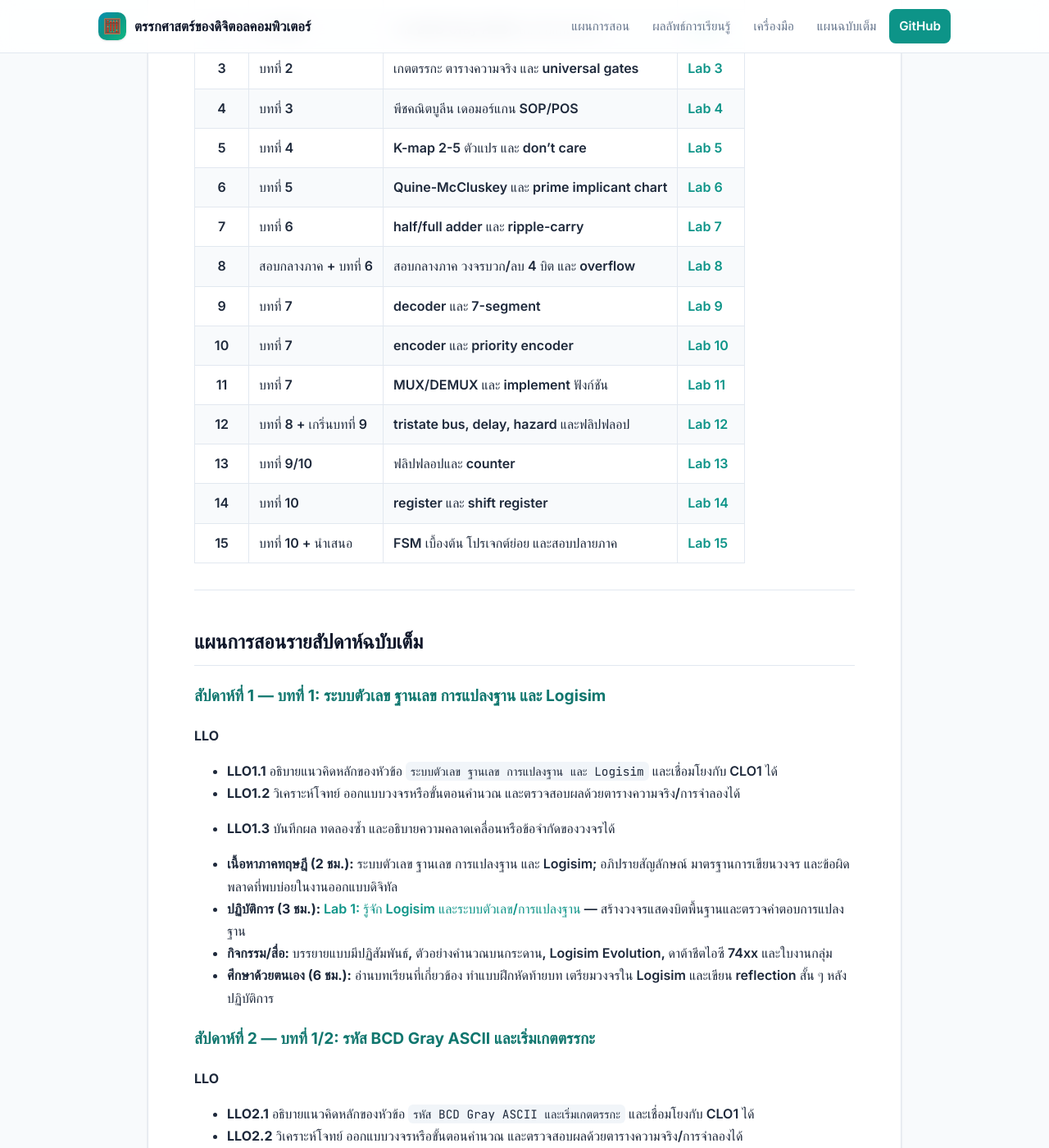
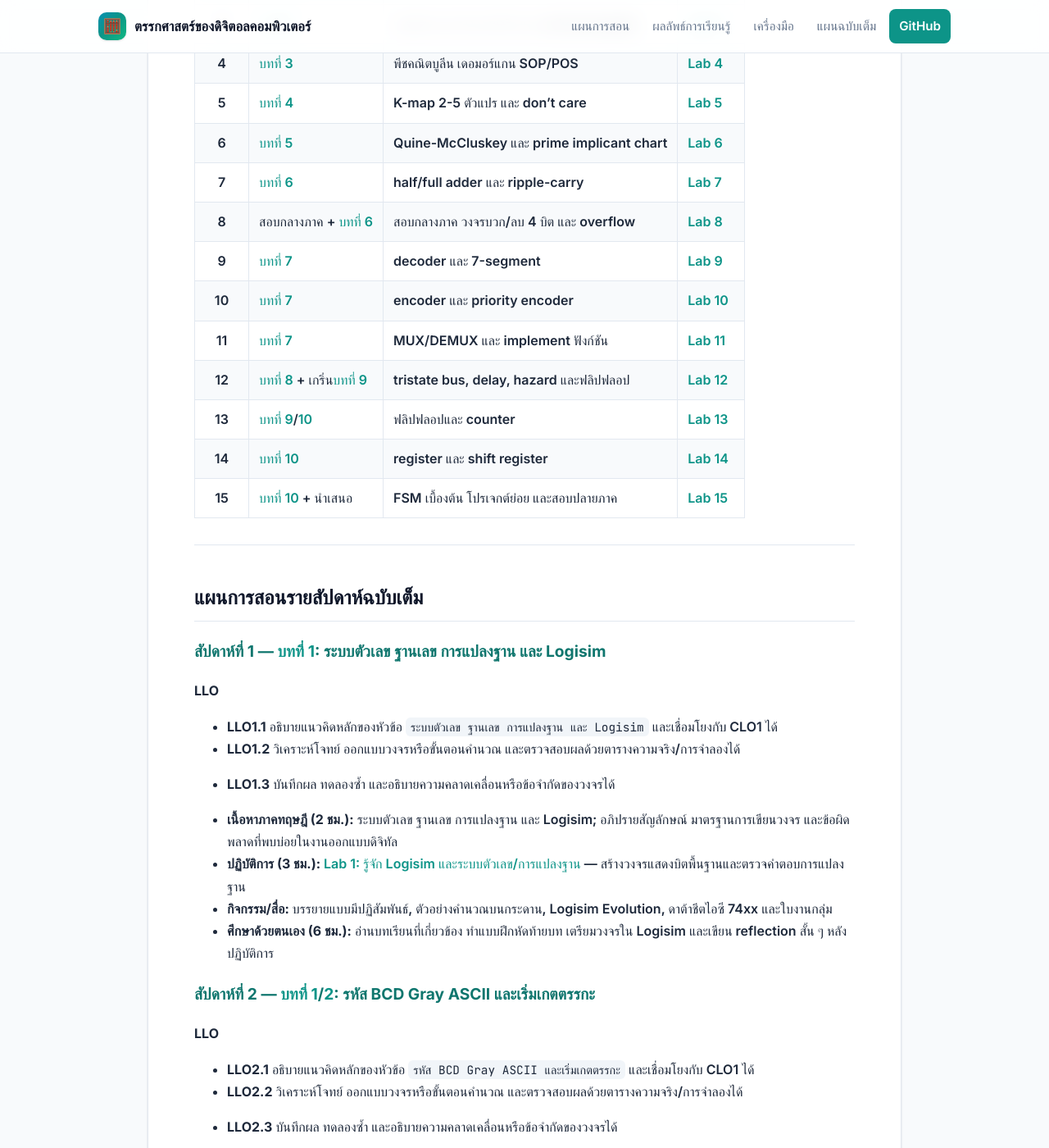
Before and after one commit to alfaXphoori/DigitalComputer, a Jekyll site: the page built from weekly-lesson-plan.md, in a window 1280 px wide and 1400 px high, scrolled down 2097 px. Shown: the whole window at 82% size. Built offline with Jekyll 4.4.1, drawn with Linux system fonts in a browser that asks for light colours; some web fonts are replaced; our own code applies the rules of GitHub Pages for plain Markdown files; some of the changed text lies outside the part shown.

Commit message:
Complete cross-links in weekly plan and summary
- weekly-lesson-plan: link every "บทที่ N" to its chapter (table + week sections)
- summary: add links to all 15 labs + related-docs section
- make summary reachable from index chapters list and footer
- fix duplicated faculty name in footer/weekly

Co-Authored-By: Claude Opus 4.8 <noreply@anthropic.com>

```diff
--- a/_includes/footer.html
+++ b/_includes/footer.html
@@ -2,13 +2,14 @@
   <div class="container footer__grid">
     <div>
       <div class="footer__brand">🧮 ตรรกศาสตร์ของดิจิตอลคอมพิวเตอร์ (Digital Computer Logic)</div>
-      <small>วิศวกรรมศาสตรบัณฑิต สาขาวิชาวิศวกรรมคอมพิวเตอร์ สาขาวิชาวิศวกรรมคอมพิวเตอร์<br>ชั้นปีที่ 1 · ภาคการศึกษาที่ 2/2568 · ผู้สอน: ภูริ จันทิมา</small>
+      <small>วิศวกรรมศาสตรบัณฑิต สาขาวิชาวิศวกรรมคอมพิวเตอร์<br>ชั้นปีที่ 1 · ภาคการศึกษาที่ 2/2568 · ผู้สอน: ภูริ จันทิมา</small>
     </div>
     <div>
       <div class="footer__heading">ติดต่อ</div>
       <small>
         <a href="https://www.facebook.com/phoori.alfa/" target="_blank" rel="noopener">📘 Facebook: ภูริ จันทิมา</a><br>
         <a href="{{ '/weekly-lesson-plan.html' | relative_url }}">แผนการจัดการเรียนรู้รายสัปดาห์</a><br>
+        <a href="{{ '/chapters/summary.html' | relative_url }}">สรุปทบทวนรายวิชา</a><br>
         <a href="https://github.com/{{ site.repository }}" target="_blank" rel="noopener">ซอร์สโค้ดบน GitHub</a><br>
         สร้างด้วย GitHub Pages
       </small>
--- a/index.html
+++ b/index.html
@@ -102,6 +102,7 @@ title: หน้าแรก
       <li><a class="link-list__item" href="{{ '/chapters/ch08-tristate-timing/' | relative_url }}"><span class="link-list__icon">⏱️</span><span class="link-list__text"><span class="link-list__title">บทที่ 8</span><span class="link-list__desc">เกตไตรสเตดและเวลาหน่วงของวงจร (Tristate Gates, Speed & Delay)</span></span></a></li>
       <li><a class="link-list__item" href="{{ '/chapters/ch09-sequential-flipflop/' | relative_url }}"><span class="link-list__icon">🔁</span><span class="link-list__text"><span class="link-list__title">บทที่ 9</span><span class="link-list__desc">วงจรเชิงลำดับและฟลิปฟลอป (Sequential Circuits & Flip-Flops)</span></span></a></li>
       <li><a class="link-list__item" href="{{ '/chapters/ch10-counter-register/' | relative_url }}"><span class="link-list__icon">💾</span><span class="link-list__text"><span class="link-list__title">บทที่ 10</span><span class="link-list__desc">เคาน์เตอร์และเรจิสเตอร์ (Counters & Registers)</span></span></a></li>
+      <li><a class="link-list__item" href="{{ '/chapters/summary.html' | relative_url }}"><span class="link-list__icon">📝</span><span class="link-list__text"><span class="link-list__title">สรุปทบทวน</span><span class="link-list__desc">สรุปบทเรียน 10 บท สูตรที่ใช้บ่อย และลิงก์บท/ปฏิบัติการครบ</span></span></a></li>
 </ul></div></section>
 <section class="section" id="labs"><div class="container"><div class="section__head"><h2>ปฏิบัติการทั้งหมด</h2><p>ใบงาน 15 ปฏิบัติการ</p></div><ul class="link-list">
       <li><a class="link-list__item" href="{{ '/labs/lab01-logisim-number-systems.html' | relative_url }}"><span class="link-list__icon">🔬</span><span class="link-list__text"><span class="link-list__title">Lab 1</span><span class="link-list__desc">รู้จัก Logisim และระบบตัวเลข/การแปลงฐาน</span></span></a></li>
--- a/weekly-lesson-plan.md
+++ b/weekly-lesson-plan.md
@@ -49,27 +49,27 @@
 
 | สัปดาห์ | บทเรียน | เนื้อหา | ปฏิบัติการ |
 |:---:|---|---|---|
-| 1 | บทที่ 1 | ระบบตัวเลข ฐานเลข การแปลงฐาน และ Logisim | [Lab 1](labs/lab01-logisim-number-systems.html) |
-| 2 | บทที่ 1/2 | รหัส BCD Gray ASCII และเริ่มเกตตรรกะ | [Lab 2](labs/lab02-codes-bcd-gray.html) |
-| 3 | บทที่ 2 | เกตตรรกะ ตารางความจริง และ universal gates | [Lab 3](labs/lab03-logic-gates.html) |
-| 4 | บทที่ 3 | พีชคณิตบูลีน เดอมอร์แกน SOP/POS | [Lab 4](labs/lab04-boolean-demorgan.html) |
-| 5 | บทที่ 4 | K-map 2-5 ตัวแปร และ don't care | [Lab 5](labs/lab05-karnaugh-map.html) |
-| 6 | บทที่ 5 | Quine-McCluskey และ prime implicant chart | [Lab 6](labs/lab06-tabulation-method.html) |
-| 7 | บทที่ 6 | half/full adder และ ripple-carry | [Lab 7](labs/lab07-half-full-adder.html) |
-| 8 | สอบกลางภาค + บทที่ 6 | สอบกลางภาค วงจรบวก/ลบ 4 บิต และ overflow | [Lab 8](labs/lab08-adder-subtractor.html) |
-| 9 | บทที่ 7 | decoder และ 7-segment | [Lab 9](labs/lab09-decoder-7segment.html) |
-| 10 | บทที่ 7 | encoder และ priority encoder | [Lab 10](labs/lab10-encoder-priority.html) |
-| 11 | บทที่ 7 | MUX/DEMUX และ implement ฟังก์ชัน | [Lab 11](labs/lab11-mux-demux.html) |
-| 12 | บทที่ 8 + เกริ่นบทที่ 9 | tristate bus, delay, hazard และฟลิปฟลอป | [Lab 12](labs/lab12-flip-flops.html) |
-| 13 | บทที่ 9/10 | ฟลิปฟลอปและ counter | [Lab 13](labs/lab13-counters.html) |
-| 14 | บทที่ 10 | register และ shift register | [Lab 14](labs/lab14-shift-registers.html) |
-| 15 | บทที่ 10 + นำเสนอ | FSM เบื้องต้น โปรเจกต์ย่อย และสอบปลายภาค | [Lab 15](labs/lab15-mini-project.html) |
+| 1 | [บทที่ 1](chapters/ch01-number-systems/) | ระบบตัวเลข ฐานเลข การแปลงฐาน และ Logisim | [Lab 1](labs/lab01-logisim-number-systems.html) |
+| 2 | [บทที่ 1](chapters/ch01-number-systems/)/[2](chapters/ch02-logic-gates/) | รหัส BCD Gray ASCII และเริ่มเกตตรรกะ | [Lab 2](labs/lab02-codes-bcd-gray.html) |
+| 3 | [บทที่ 2](chapters/ch02-logic-gates/) | เกตตรรกะ ตารางความจริง และ universal gates | [Lab 3](labs/lab03-logic-gates.html) |
+| 4 | [บทที่ 3](chapters/ch03-boolean-algebra/) | พีชคณิตบูลีน เดอมอร์แกน SOP/POS | [Lab 4](labs/lab04-boolean-demorgan.html) |
+| 5 | [บทที่ 4](chapters/ch04-karnaugh-map/) | K-map 2-5 ตัวแปร และ don't care | [Lab 5](labs/lab05-karnaugh-map.html) |
+| 6 | [บทที่ 5](chapters/ch05-tabulation-method/) | Quine-McCluskey และ prime implicant chart | [Lab 6](labs/lab06-tabulation-method.html) |
+| 7 | [บทที่ 6](chapters/ch06-combinational-arithmetic/) | half/full adder และ ripple-carry | [Lab 7](labs/lab07-half-full-adder.html) |
+| 8 | สอบกลางภาค + [บทที่ 6](chapters/ch06-combinational-arithmetic/) | สอบกลางภาค วงจรบวก/ลบ 4 บิต และ overflow | [Lab 8](labs/lab08-adder-subtractor.html) |
+| 9 | [บทที่ 7](chapters/ch07-decoder-encoder-mux/) | decoder และ 7-segment | [Lab 9](labs/lab09-decoder-7segment.html) |
+| 10 | [บทที่ 7](chapters/ch07-decoder-encoder-mux/) | encoder และ priority encoder | [Lab 10](labs/lab10-encoder-priority.html) |
+| 11 | [บทที่ 7](chapters/ch07-decoder-encoder-mux/) | MUX/DEMUX และ implement ฟังก์ชัน | [Lab 11](labs/lab11-mux-demux.html) |
+| 12 | [บทที่ 8](chapters/ch08-tristate-timing/) + เกริ่น[บทที่ 9](chapters/ch09-sequential-flipflop/) | tristate bus, delay, hazard และฟลิปฟลอป | [Lab 12](labs/lab12-flip-flops.html) |
+| 13 | [บทที่ 9](chapters/ch09-sequential-flipflop/)/[10](chapters/ch10-counter-register/) | ฟลิปฟลอปและ counter | [Lab 13](labs/lab13-counters.html) |
+| 14 | [บทที่ 10](chapters/ch10-counter-register/) | register และ shift register | [Lab 14](labs/lab14-shift-registers.html) |
+| 15 | [บทที่ 10](chapters/ch10-counter-register/) + นำเสนอ | FSM เบื้องต้น โปรเจกต์ย่อย และสอบปลายภาค | [Lab 15](labs/lab15-mini-project.html) |
 
 ---
 
 ## แผนการสอนรายสัปดาห์ฉบับเต็ม
 
-### สัปดาห์ที่ 1 — บทที่ 1: ระบบตัวเลข ฐานเลข การแปลงฐาน และ Logisim
+### สัปดาห์ที่ 1 — [บทที่ 1](chapters/ch01-number-systems/): ระบบตัวเลข ฐานเลข การแปลงฐาน และ Logisim
 
 **LLO**
 - **LLO1.1** อธิบายแนวคิดหลักของหัวข้อ `ระบบตัวเลข ฐานเลข การแปลงฐาน และ Logisim` และเชื่อมโยงกับ CLO1 ได้
@@ -81,7 +81,7 @@
 - **กิจกรรม/สื่อ:** บรรยายแบบมีปฏิสัมพันธ์, ตัวอย่างคำนวณบนกระดาน, Logisim Evolution, ดาต้าชีตไอซี 74xx และใบงานกลุ่ม
 - **ศึกษาด้วยตนเอง (6 ชม.):** อ่านบทเรียนที่เกี่ยวข้อง ทำแบบฝึกหัดท้ายบท เตรียมวงจรใน Logisim และเขียน reflection สั้น ๆ หลังปฏิบัติการ
 
-### สัปดาห์ที่ 2 — บทที่ 1/2: รหัส BCD Gray ASCII และเริ่มเกตตรรกะ
+### สัปดาห์ที่ 2 — [บทที่ 1](chapters/ch01-number-systems/)/[2](chapters/ch02-logic-gates/): รหัส BCD Gray ASCII และเริ่มเกตตรรกะ
 
 **LLO**
 - **LLO2.1** อธิบายแนวคิดหลักของหัวข้อ `รหัส BCD Gray ASCII และเริ่มเกตตรรกะ` และเชื่อมโยงกับ CLO1 ได้
@@ -93,7 +93,7 @@
 - **กิจกรรม/สื่อ:** บรรยายแบบมีปฏิสัมพันธ์, ตัวอย่างคำนวณบนกระดาน, Logisim Evolution, ดาต้าชีตไอซี 74xx และใบงานกลุ่ม
 - **ศึกษาด้วยตนเอง (6 ชม.):** อ่านบทเรียนที่เกี่ยวข้อง ทำแบบฝึกหัดท้ายบท เตรียมวงจรใน Logisim และเขียน reflection สั้น ๆ หลังปฏิบัติการ
 
-### สัปดาห์ที่ 3 — บทที่ 2: เกตตรรกะ ตารางความจริง และ universal gates
+### สัปดาห์ที่ 3 — [บทที่ 2](chapters/ch02-logic-gates/): เกตตรรกะ ตารางความจริง และ universal gates
 
 **LLO**
 - **LLO3.1** อธิบายแนวคิดหลักของหัวข้อ `เกตตรรกะ ตารางความจริง และ universal gates` และเชื่อมโยงกับ CLO2 ได้
@@ -105,7 +105,7 @@
 - **กิจกรรม/สื่อ:** บรรยายแบบมีปฏิสัมพันธ์, ตัวอย่างคำนวณบนกระดาน, Logisim Evolution, ดาต้าชีตไอซี 74xx และใบงานกลุ่ม
 - **ศึกษาด้วยตนเอง (6 ชม.):** อ่านบทเรียนที่เกี่ยวข้อง ทำแบบฝึกหัดท้ายบท เตรียมวงจรใน Logisim และเขียน reflection สั้น ๆ หลังปฏิบัติการ
 
-### สัปดาห์ที่ 4 — บทที่ 3: พีชคณิตบูลีน เดอมอร์แกน SOP/POS
+### สัปดาห์ที่ 4 — [บทที่ 3](chapters/ch03-boolean-algebra/): พีชคณิตบูลีน เดอมอร์แกน SOP/POS
 
 **LLO**
 - **LLO4.1** อธิบายแนวคิดหลักของหัวข้อ `พีชคณิตบูลีน เดอมอร์แกน SOP/POS` และเชื่อมโยงกับ CLO2 ได้
@@ -117,7 +117,7 @@
 - **กิจกรรม/สื่อ:** บรรยายแบบมีปฏิสัมพันธ์, ตัวอย่างคำนวณบนกระดาน, Logisim Evolution, ดาต้าชีตไอซี 74xx และใบงานกลุ่ม
 - **ศึกษาด้วยตนเอง (6 ชม.):** อ่านบทเรียนที่เกี่ยวข้อง ทำแบบฝึกหัดท้ายบท เตรียมวงจรใน Logisim และเขียน reflection สั้น ๆ หลังปฏิบัติการ
 
-### สัปดาห์ที่ 5 — บทที่ 4: K-map 2-5 ตัวแปร และ don't care
+### สัปดาห์ที่ 5 — [บทที่ 4](chapters/ch04-karnaugh-map/): K-map 2-5 ตัวแปร และ don't care
 
 **LLO**
 - **LLO5.1** อธิบายแนวคิดหลักของหัวข้อ `K-map 2-5 ตัวแปร และ don't care` และเชื่อมโยงกับ CLO2 ได้
@@ -129,7 +129,7 @@
 - **กิจกรรม/สื่อ:** บรรยายแบบมีปฏิสัมพันธ์, ตัวอย่างคำนวณบนกระดาน, Logisim Evolution, ดาต้าชีตไอซี 74xx และใบงานกลุ่ม
 - **ศึกษาด้วยตนเอง (6 ชม.):** อ่านบทเรียนที่เกี่ยวข้อง ทำแบบฝึกหัดท้ายบท เตรียมวงจรใน Logisim และเขียน reflection สั้น ๆ หลังปฏิบัติการ
 
-### สัปดาห์ที่ 6 — บทที่ 5: Quine-McCluskey และ prime implicant chart
+### สัปดาห์ที่ 6 — [บทที่ 5](chapters/ch05-tabulation-method/): Quine-McCluskey และ prime implicant chart
 
 **LLO**
 - **LLO6.1** อธิบายแนวคิดหลักของหัวข้อ `Quine-McCluskey และ prime implicant chart` และเชื่อมโยงกับ CLO3 ได้
@@ -141,7 +141,7 @@
 - **กิจกรรม/สื่อ:** บรรยายแบบมีปฏิสัมพันธ์, ตัวอย่างคำนวณบนกระดาน, Logisim Evolution, ดาต้าชีตไอซี 74xx และใบงานกลุ่ม
 - **ศึกษาด้วยตนเอง (6 ชม.):** อ่านบทเรียนที่เกี่ยวข้อง ทำแบบฝึกหัดท้ายบท เตรียมวงจรใน Logisim และเขียน reflection สั้น ๆ หลังปฏิบัติการ
 
-### สัปดาห์ที่ 7 — บทที่ 6: half/full adder และ ripple-carry
+### สัปดาห์ที่ 7 — [บทที่ 6](chapters/ch06-combinational-arithmetic/): half/full adder และ ripple-carry
 
 **LLO**
 - **LLO7.1** อธิบายแนวคิดหลักของหัวข้อ `half/full adder และ ripple-carry` และเชื่อมโยงกับ CLO3 ได้
@@ -153,7 +153,7 @@
 - **กิจกรรม/สื่อ:** บรรยายแบบมีปฏิสัมพันธ์, ตัวอย่างคำนวณบนกระดาน, Logisim Evolution, ดาต้าชีตไอซี 74xx และใบงานกลุ่ม
 - **ศึกษาด้วยตนเอง (6 ชม.):** อ่านบทเรียนที่เกี่ยวข้อง ทำแบบฝึกหัดท้ายบท เตรียมวงจรใน Logisim และเขียน reflection สั้น ๆ หลังปฏิบัติการ
 
-### สัปดาห์ที่ 8 — สอบกลางภาค + บทที่ 6: สอบกลางภาค วงจรบวก/ลบ 4 บิต และ overflow
+### สัปดาห์ที่ 8 — สอบกลางภาค + [บทที่ 6](chapters/ch06-combinational-arithmetic/): สอบกลางภาค วงจรบวก/ลบ 4 บิต และ overflow
 
 **LLO**
 - **LLO8.1** อธิบายแนวคิดหลักของหัวข้อ `สอบกลางภาค วงจรบวก/ลบ 4 บิต และ overflow` และเชื่อมโยงกับ CLO3 ได้
@@ -165,7 +165,7 @@
 - **กิจกรรม/สื่อ:** บรรยายแบบมีปฏิสัมพันธ์, ตัวอย่างคำนวณบนกระดาน, Logisim Evolution, ดาต้าชีตไอซี 74xx และใบงานกลุ่ม
 - **ศึกษาด้วยตนเอง (6 ชม.):** อ่านบทเรียนที่เกี่ยวข้อง ทำแบบฝึกหัดท้ายบท เตรียมวงจรใน Logisim และเขียน reflection สั้น ๆ หลังปฏิบัติการ
 
-### สัปดาห์ที่ 9 — บทที่ 7: decoder และ 7-segment
+### สัปดาห์ที่ 9 — [บทที่ 7](chapters/ch07-decoder-encoder-mux/): decoder และ 7-segment
 
 **LLO**
 - **LLO9.1** อธิบายแนวคิดหลักของหัวข้อ `decoder และ 7-segment` และเชื่อมโยงกับ CLO4 ได้
@@ -177,7 +177,7 @@
 - **กิจกรรม/สื่อ:** บรรยายแบบมีปฏิสัมพันธ์, ตัวอย่างคำนวณบนกระดาน, Logisim Evolution, ดาต้าชีตไอซี 74xx และใบงานกลุ่ม
 - **ศึกษาด้วยตนเอง (6 ชม.):** อ่านบทเรียนที่เกี่ยวข้อง ทำแบบฝึกหัดท้ายบท เตรียมวงจรใน Logisim และเขียน reflection สั้น ๆ หลังปฏิบัติการ
 
-### สัปดาห์ที่ 10 — บทที่ 7: encoder และ priority encoder
+### สัปดาห์ที่ 10 — [บทที่ 7](chapters/ch07-decoder-encoder-mux/): encoder และ priority encoder
 
 **LLO**
 - **LLO10.1** อธิบายแนวคิดหลักของหัวข้อ `encoder และ priority encoder` และเชื่อมโยงกับ CLO4 ได้
@@ -189,7 +189,7 @@
 - **กิจกรรม/สื่อ:** บรรยายแบบมีปฏิสัมพันธ์, ตัวอย่างคำนวณบนกระดาน, Logisim Evolution, ดาต้าชีตไอซี 74xx และใบงานกลุ่ม
 - **ศึกษาด้วยตนเอง (6 ชม.):** อ่านบทเรียนที่เกี่ยวข้อง ทำแบบฝึกหัดท้ายบท เตรียมวงจรใน Logisim และเขียน reflection สั้น ๆ หลังปฏิบัติการ
 
-### สัปดาห์ที่ 11 — บทที่ 7: MUX/DEMUX และ implement ฟังก์ชัน
+### สัปดาห์ที่ 11 — [บทที่ 7](chapters/ch07-decoder-encoder-mux/): MUX/DEMUX และ implement ฟังก์ชัน
 
 **LLO**
 - **LLO11.1** อธิบายแนวคิดหลักของหัวข้อ `MUX/DEMUX และ implement ฟังก์ชัน` และเชื่อมโยงกับ CLO4 ได้
@@ -201,7 +201,7 @@
 - **กิจกรรม/สื่อ:** บรรยายแบบมีปฏิสัมพันธ์, ตัวอย่างคำนวณบนกระดาน, Logisim Evolution, ดาต้าชีตไอซี 74xx และใบงานกลุ่ม
 - **ศึกษาด้วยตนเอง (6 ชม.):** อ่านบทเรียนที่เกี่ยวข้อง ทำแบบฝึกหัดท้ายบท เตรียมวงจรใน Logisim และเขียน reflection สั้น ๆ หลังปฏิบัติการ
 
-### สัปดาห์ที่ 12 — บทที่ 8 + เกริ่นบทที่ 9: tristate bus, delay, hazard และฟลิปฟลอป
+### สัปดาห์ที่ 12 — [บทที่ 8](chapters/ch08-tristate-timing/) + เกริ่น[บทที่ 9](chapters/ch09-sequential-flipflop/): tristate bus, delay, hazard และฟลิปฟลอป
 
 **LLO**
 - **LLO12.1** อธิบายแนวคิดหลักของหัวข้อ `tristate bus, delay, hazard และฟลิปฟลอป` และเชื่อมโยงกับ CLO4 ได้
@@ -213,7 +213,7 @@
 - **กิจกรรม/สื่อ:** บรรยายแบบมีปฏิสัมพันธ์, ตัวอย่างคำนวณบนกระดาน, Logisim Evolution, ดาต้าชีตไอซี 74xx และใบงานกลุ่ม
 - **ศึกษาด้วยตนเอง (6 ชม.):** อ่านบทเรียนที่เกี่ยวข้อง ทำแบบฝึกหัดท้ายบท เตรียมวงจรใน Logisim และเขียน reflection สั้น ๆ หลังปฏิบัติการ
 
-### สัปดาห์ที่ 13 — บทที่ 9/10: ฟลิปฟลอปและ counter
+### สัปดาห์ที่ 13 — [บทที่ 9](chapters/ch09-sequential-flipflop/)/[10](chapters/ch10-counter-register/): ฟลิปฟลอปและ counter
 
 **LLO**
 - **LLO13.1** อธิบายแนวคิดหลักของหัวข้อ `ฟลิปฟลอปและ counter` และเชื่อมโยงกับ CLO4 ได้
@@ -225,7 +225,7 @@
 - **กิจกรรม/สื่อ:** บรรยายแบบมีปฏิสัมพันธ์, ตัวอย่างคำนวณบนกระดาน, Logisim Evolution, ดาต้าชีตไอซี 74xx และใบงานกลุ่ม
 - **ศึกษาด้วยตนเอง (6 ชม.):** อ่านบทเรียนที่เกี่ยวข้อง ทำแบบฝึกหัดท้ายบท เตรียมวงจรใน Logisim และเขียน reflection สั้น ๆ หลังปฏิบัติการ
 
-### สัปดาห์ที่ 14 — บทที่ 10: register และ shift register
+### สัปดาห์ที่ 14 — [บทที่ 10](chapters/ch10-counter-register/): register และ shift register
 
 **LLO**
 - **LLO14.1** อธิบายแนวคิดหลักของหัวข้อ `register และ shift register` และเชื่อมโยงกับ CLO4 ได้
@@ -237,7 +237,7 @@
 - **กิจกรรม/สื่อ:** บรรยายแบบมีปฏิสัมพันธ์, ตัวอย่างคำนวณบนกระดาน, Logisim Evolution, ดาต้าชีตไอซี 74xx และใบงานกลุ่ม
 - **ศึกษาด้วยตนเอง (6 ชม.):** อ่านบทเรียนที่เกี่ยวข้อง ทำแบบฝึกหัดท้ายบท เตรียมวงจรใน Logisim และเขียน reflection สั้น ๆ หลังปฏิบัติการ
 
-### สัปดาห์ที่ 15 — บทที่ 10 + นำเสนอ: FSM เบื้องต้น โปรเจกต์ย่อย และสอบปลายภาค
+### สัปดาห์ที่ 15 — [บทที่ 10](chapters/ch10-counter-register/) + นำเสนอ: FSM เบื้องต้น โปรเจกต์ย่อย และสอบปลายภาค
 
 **LLO**
 - **LLO15.1** อธิบายแนวคิดหลักของหัวข้อ `FSM เบื้องต้น โปรเจกต์ย่อย และสอบปลายภาค` และเชื่อมโยงกับ CLO4 ได้
```
Also changed, not shown: other parts of weekly-lesson-plan.md (+1 -1 lines), chapters/summary.md (+23 -0 lines).
